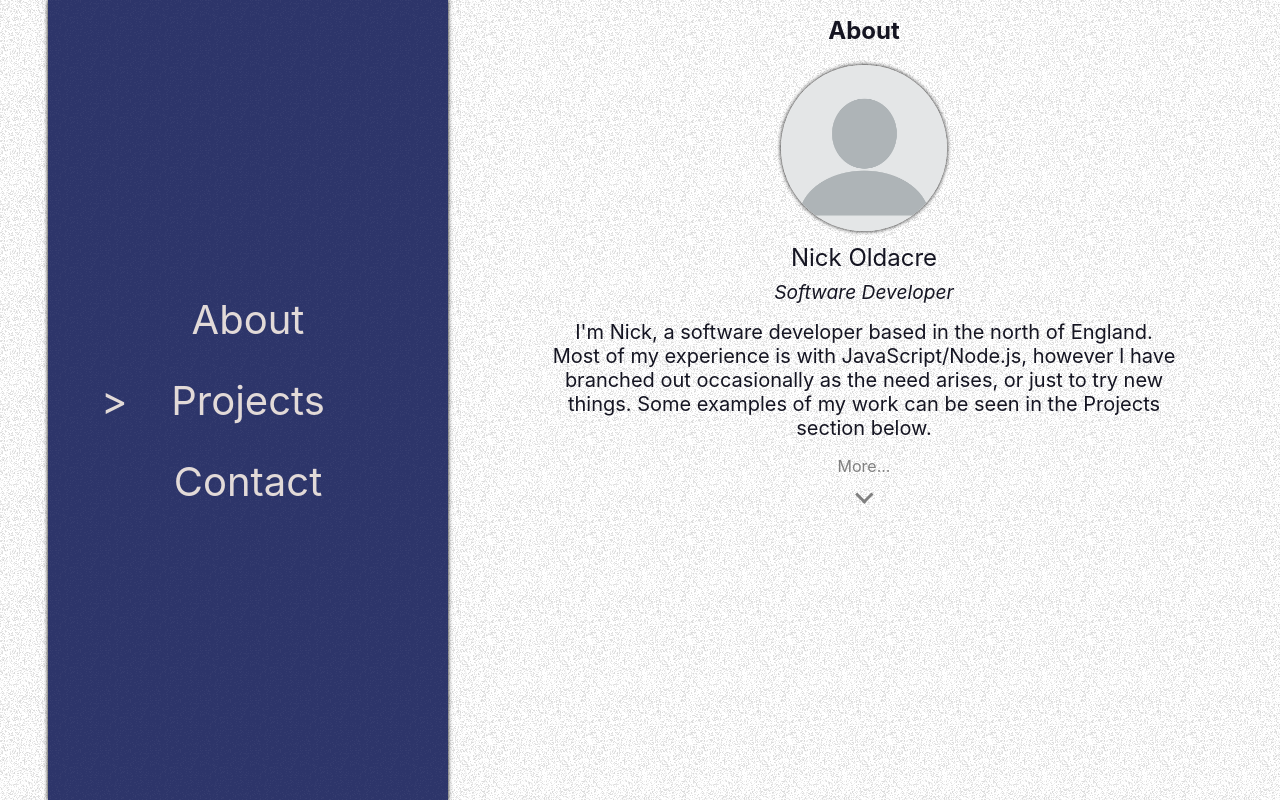
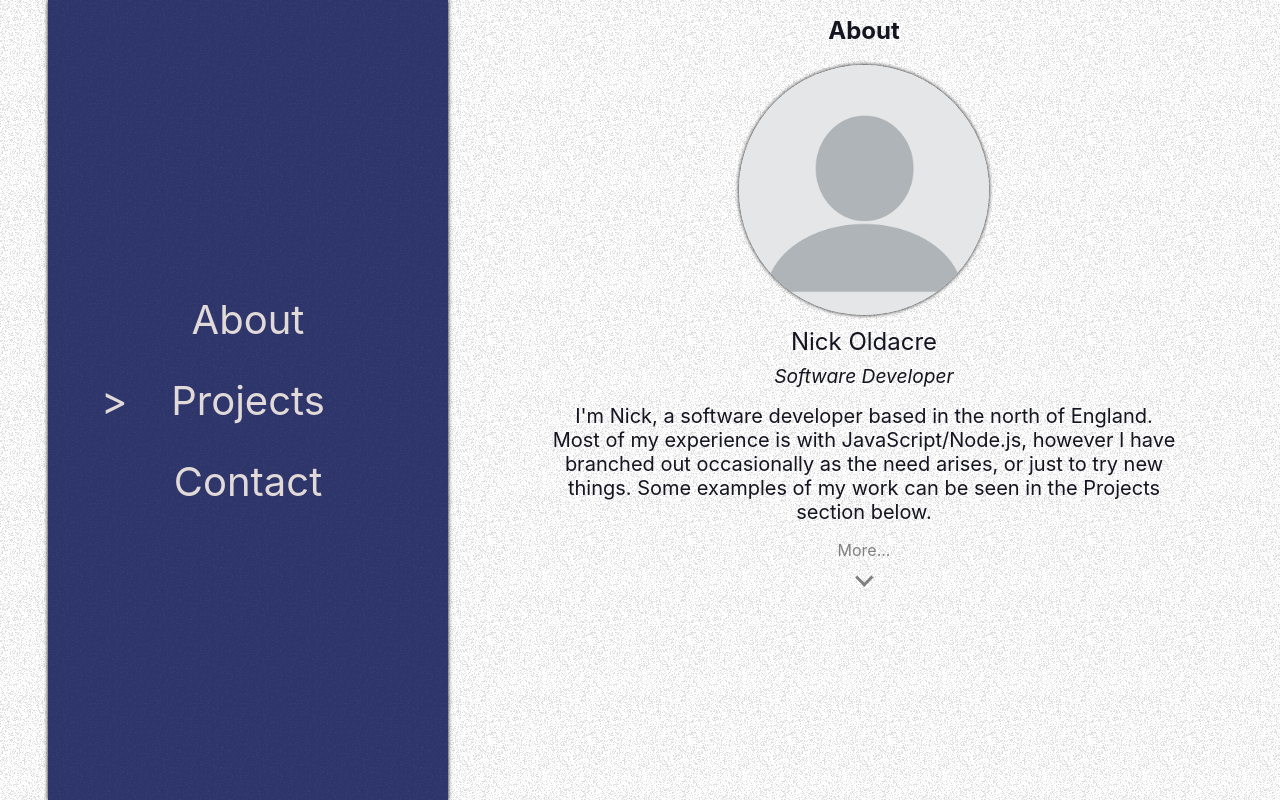
Before and after one commit to blueca/blueca.github.io, a Svelte app: page / in a window 1280 px wide. Built offline with nearby package versions, Linux system fonts and the light colour scheme.

Commit message:
change image size

```diff
--- a/src/components/Profile.svelte
+++ b/src/components/Profile.svelte
@@ -1,6 +1,6 @@
 <style>
   img {
-    width: 20%;
+    width: 250px;
     border-radius: 100%;
     box-shadow: 0 0 4px black;
   }
```
